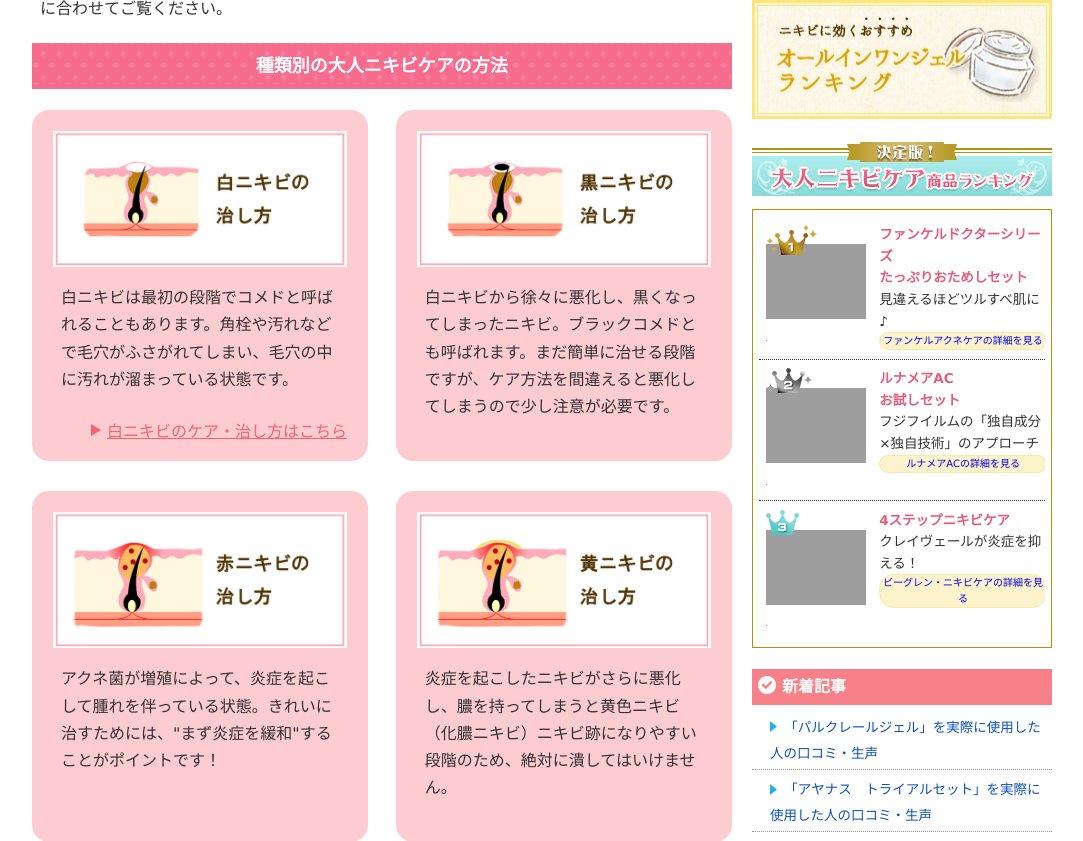
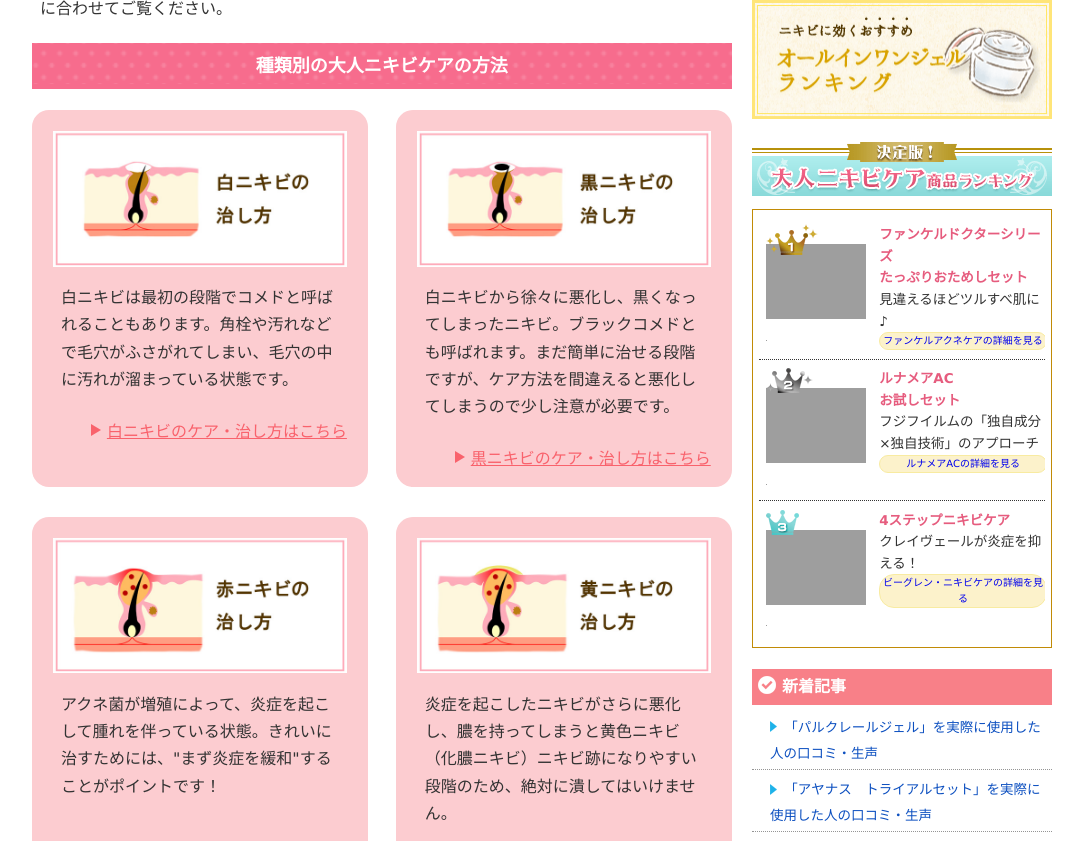
Before and after one commit to team-officekuma/-, a PHP site: page /naoshikata/index.php in a window 1280 px wide. Shown: the part 714-1555 px from the top of the page, without its empty margins (98-1181 px from the left). Run offline with PHP 8.4, Linux system fonts and the light colour scheme; grey boxes are pictures that could not be loaded.

Commit message:
ニキビの治し方TOPに黒ニキビの治し方詳細へのリンクを設置。

```diff
--- a/skincare/naoshikata/index.php
+++ b/skincare/naoshikata/index.php
@@ -123,13 +123,11 @@
 						<p>
 							白ニキビから徐々に悪化し、黒くなってしまったニキビ。ブラックコメドとも呼ばれます。まだ簡単に治せる段階ですが、ケア方法を間違えると悪化してしまうので少し注意が必要です。
 						</p>
-                        <!--▼▼
-						<div class="link">
-							<a href="">
-								白ニキビのケア・治し方はこちら
+                        <div class="link">
+							<a href="kuronikibi/index.php">
+								黒ニキビのケア・治し方はこちら
 							</a>
 						</div>
-　                       ▲▲-->
 					</section>
                     <!--▲▲黒ニキビ▲▲-->
                     <!--▼▼赤ニキビ▼▼-->
```
